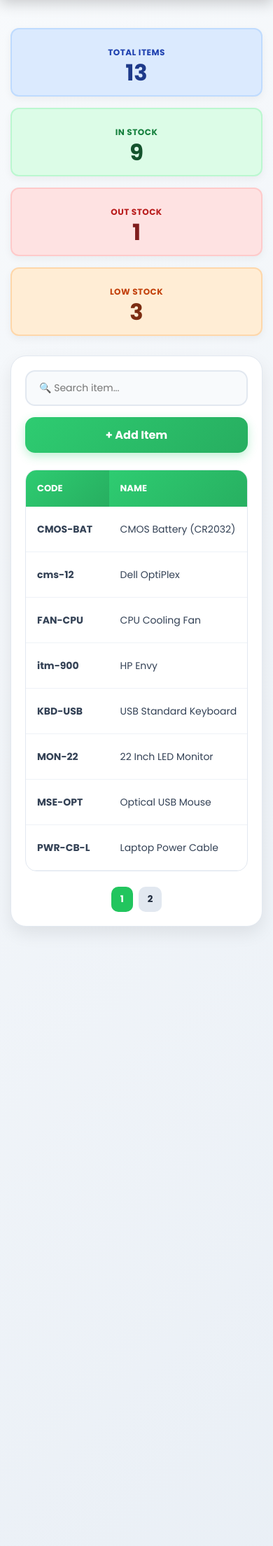
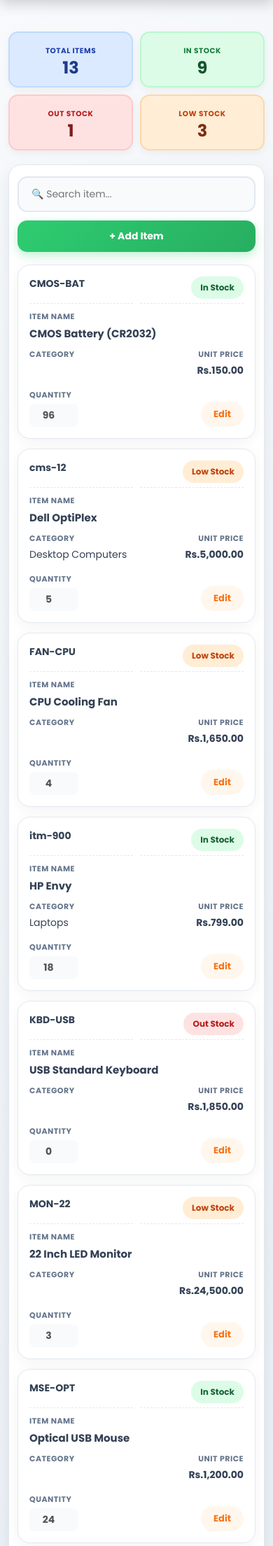
Before and after one commit to Chamodi27s/Predictive-Income-and-Repair-Time-Analytics-and-Forecasting-System-for-Multi9-Computer-Systems, a PHP site: page /stock.php in a window 390 px wide. Shown: the part 80-2289 px from the top of the page at 70% size. Run offline with PHP 8.4, Linux system fonts and the light colour scheme; data comes from the database, SQL or seed files in the repository; some libraries are stand-ins or nearby versions.

Commit message:
Responsive for stock.php

```diff
--- a/stock.php
+++ b/stock.php
@@ -48,8 +48,7 @@ body {
     font-family: 'Inter', sans-serif;
     background: linear-gradient(135deg, #f8fafc 0%, #e8eef5 100%);
     margin: 0;
-    /* Adjusted padding-top back to a clean level since popup is removed */
-    padding: 140px 25px 40px;
+    padding: 125px 25px 40px;
     color: var(--text-main);
 }
 
@@ -63,6 +62,7 @@ body {
     display: grid;
     grid-template-columns: repeat(auto-fit, minmax(180px, 1fr));
     gap: 16px;
+    margin-top: 15px;
     margin-bottom: 28px;
 }
 
@@ -325,13 +325,64 @@ body.dark-mode .table-box {
     border-color: rgba(255,255,255,0.08);
 }
 
-@media (max-width: 768px) {
+/* ==================== RESPONSIVE MEDIA QUERIES ==================== */
+
+@media (max-width: 1024px) {
     body {
-        padding: 120px 15px 30px;
+        padding: 115px 16px 40px;
+    }
+
+    .cards {
+        grid-template-columns: repeat(2, 1fr);
+        gap: 12px;
+        margin-top: 15px;
     }
 
     .content-box {
-        padding: 20px;
+        padding: 24px;
+    }
+}
+
+@media (max-width: 768px) {
+    body {
+        padding: 110px 12px 100px; /* Space below topbar and chatbot protection */
+    }
+
+    .cards {
+        grid-template-columns: repeat(2, 1fr);
+        gap: 10px;
+        margin-top: 15px;
+        margin-bottom: 20px;
+    }
+
+    .card {
+        padding: 14px 10px;
+        border-radius: 14px;
+    }
+
+    .card span {
+        font-size: 22px;
+        margin-bottom: 4px;
+    }
+
+    .card h3 {
+        font-size: 10.5px;
+    }
+
+    .card h1 {
+        font-size: 24px;
+    }
+
+    .content-box {
+        padding: 16px 12px;
+        border-radius: 18px;
+    }
+
+    .search-add-bar {
+        flex-direction: column;
+        align-items: stretch;
+        gap: 12px;
+        margin-bottom: 18px;
     }
 
     .search-box {
@@ -341,6 +392,150 @@ body.dark-mode .table-box {
     .add-btn {
         width: 100%;
         text-align: center;
+        display: block;
+        padding: 12px;
+        font-size: 14px;
+    }
+
+    /* Transform Table into Responsive Grid Cards */
+    .table-box {
+        border: none;
+        background: transparent;
+        border-radius: 0;
+        overflow: visible;
+    }
+
+    table,
+    tbody,
+    tr,
+    td {
+        display: block;
+        width: 100%;
+    }
+
+    table {
+        min-width: 0 !important;
+    }
+
+    thead {
+        display: none;
+    }
+
+    tbody tr {
+        display: grid;
+        grid-template-columns: 1fr 1fr;
+        gap: 10px;
+        background: var(--card-bg);
+        border: 1px solid var(--border);
+        border-radius: 18px;
+        margin-bottom: 14px;
+        padding: 16px;
+        box-shadow: 0 4px 18px rgba(0, 0, 0, 0.05);
+        position: relative;
+    }
+
+    tbody tr:hover {
+        transform: none;
+    }
+
+    body.dark-mode tbody tr {
+        background: rgba(30, 41, 59, 0.9) !important;
+        border-color: rgba(255, 255, 255, 0.1);
+        box-shadow: 0 4px 18px rgba(0, 0, 0, 0.25);
+    }
+
+    td {
+        display: flex;
+        flex-direction: column;
+        align-items: flex-start;
+        gap: 4px;
+        padding: 0;
+        border: none;
+        font-size: 14px;
+    }
+
+    td::before {
+        content: attr(data-label);
+        font-weight: 800;
+        font-size: 11px;
+        color: var(--text-muted);
+        text-transform: uppercase;
+        letter-spacing: 0.5px;
+    }
+
+    body.dark-mode td::before {
+        color: #94a3b8;
+    }
+
+    /* Row 1: Code (Left) & Status (Right) */
+    td:nth-child(1) {
+        grid-column: 1 / 2;
+        grid-row: 1;
+        padding-bottom: 6px;
+        border-bottom: 1.5px dashed var(--border);
+    }
+    td:nth-child(1)::before {
+        display: none;
+    }
+
+    td:nth-child(6) {
+        grid-column: 2 / 3;
+        grid-row: 1;
+        align-items: flex-end;
+        padding-bottom: 6px;
+        border-bottom: 1.5px dashed var(--border);
+    }
+    td:nth-child(6)::before {
+        display: none;
+    }
+
+    /* Row 2: Item Name */
+    td:nth-child(2) {
+        grid-column: 1 / -1;
+        grid-row: 2;
+        font-size: 15px;
+    }
+
+    /* Row 3: Category (Left) & Unit Price (Right) */
+    td:nth-child(3) {
+        grid-column: 1 / 2;
+        grid-row: 3;
+    }
+
+    td:nth-child(5) {
+        grid-column: 2 / 3;
+        grid-row: 3;
+        align-items: flex-end;
+        font-weight: 700;
+    }
+
+    /* Row 4: Quantity (Left) & Action Edit button (Right) */
+    td:nth-child(4) {
+        grid-column: 1 / 2;
+        grid-row: 4;
+        padding-top: 6px;
+    }
+
+    td:nth-child(7) {
+        grid-column: 2 / 3;
+        grid-row: 4;
+        align-items: flex-end;
+        justify-content: flex-end;
+        padding-top: 6px;
+    }
+    td:nth-child(7)::before {
+        display: none;
+    }
+
+    .qty-input {
+        width: 70px;
+        font-size: 14px;
+        padding: 6px 8px;
+    }
+
+    .edit-btn {
+        padding: 8px 18px;
+        font-size: 13px;
     }
 }
 </style>
@@ -411,15 +606,15 @@ body.dark-mode .table-box {
                     }
                 ?>
                     <tr>
-                        <td><strong><?= $r['item_code'] ?></strong></td>
-                        <td><?= $r['item_name'] ?></td>
-                        <td><?= $r['category_name'] ?></td>
-                        <td>
+                        <td data-label="Code"><strong><?= $r['item_code'] ?></strong></td>
+                        <td data-label="Item Name"><strong><?= $r['item_name'] ?></strong></td>
+                        <td data-label="Category"><?= $r['category_name'] ?></td>
+                        <td data-label="Quantity">
                             <input type="number" class="qty-input" value="<?= $r['quantity'] ?>" disabled>
                         </td>
-                        <td>Rs.<?= number_format($r['unit_price'], 2) ?></td>
-                        <td><span class="status <?= $cl ?>"><?= $st ?></span></td>
-                        <td>
+                        <td data-label="Unit Price">Rs.<?= number_format($r['unit_price'], 2) ?></td>
+                        <td data-label="Status"><span class="status <?= $cl ?>"><?= $st ?></span></td>
+                        <td data-label="Action">
                             <button class="edit-btn" onclick="toggleEdit(this)">Edit</button>
                         </td>
                     </tr>
```
